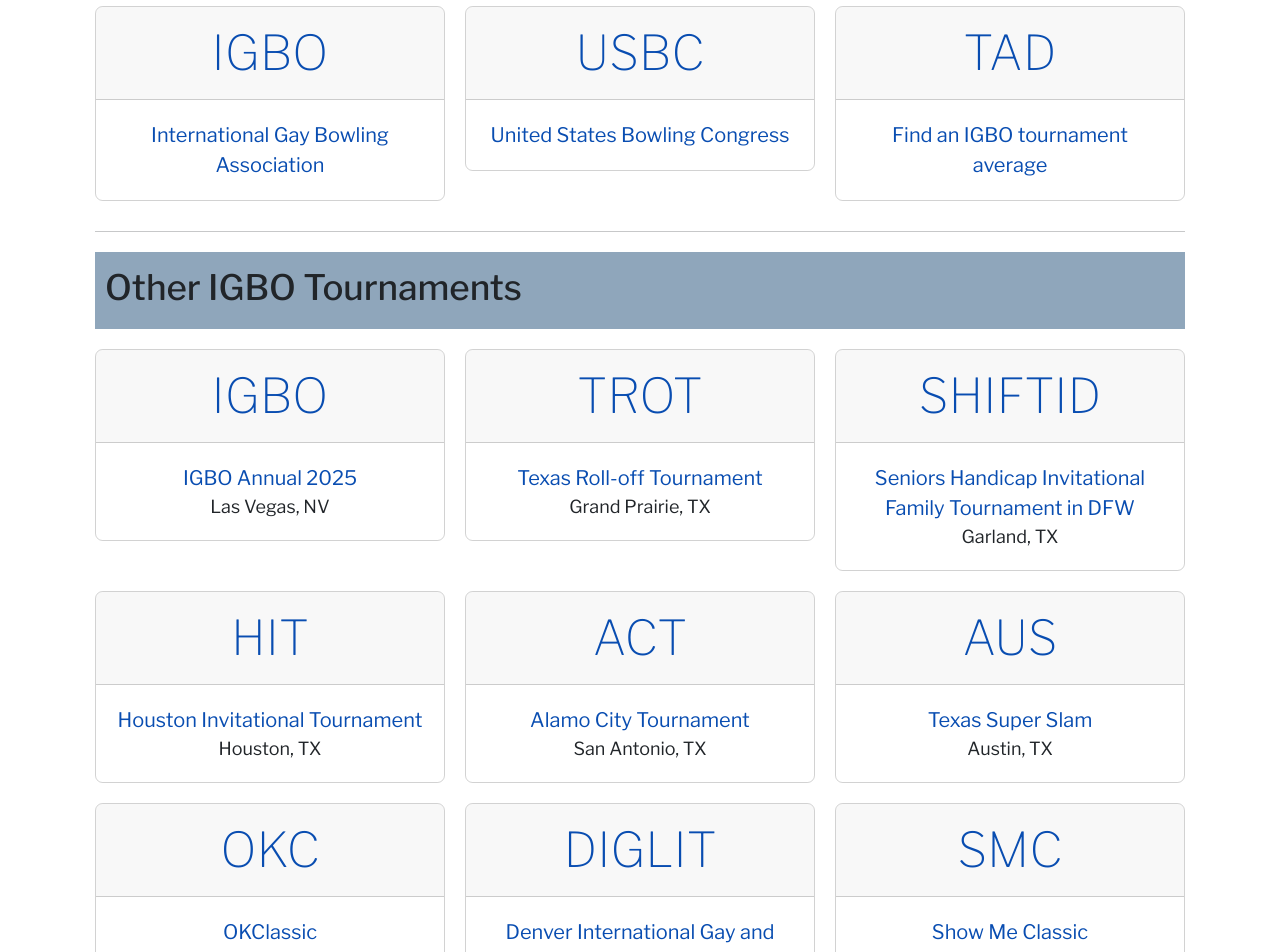
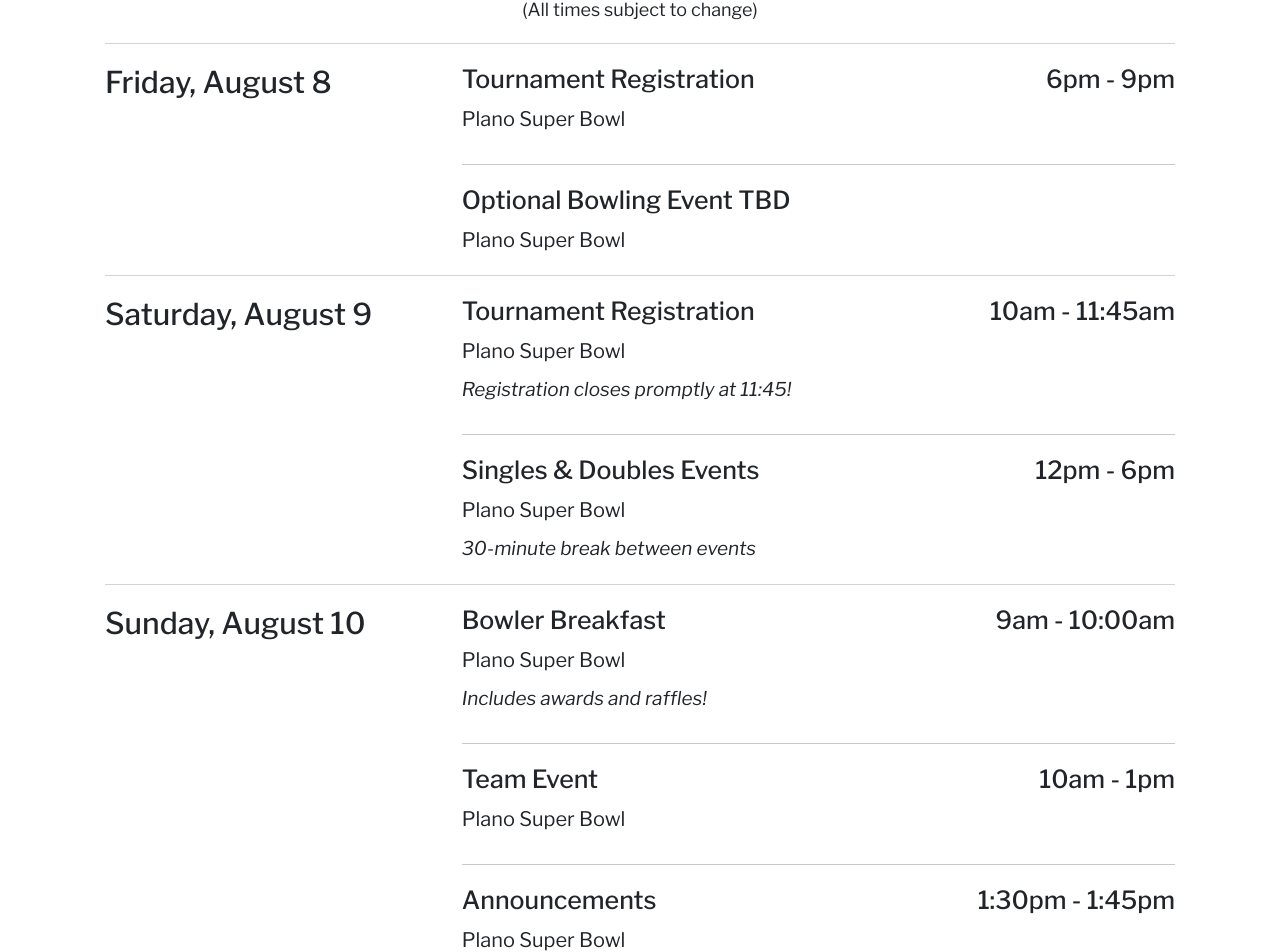
Before and after one commit to tournio/bigdclassic-nextjs, a Next.js app: page / in a window 1280 px wide. Shown: the part 2032-2984 px from the top of the page. Built offline with nearby package versions, Linux system fonts and the light colour scheme; a web font is replaced by a local one.

Commit message:
Schedule updates

```diff
--- a/src/components/Schedule/Schedule.js
+++ b/src/components/Schedule/Schedule.js
@@ -8,16 +8,16 @@
       date: 'Friday, August 8',
       events: [
         {
-          name: 'Tournament Check-in',
+          name: 'Tournament Registration',
           detail: 'Plano Super Bowl',
-          more: 'Bowlers from Shift B prioritized from 5-7pm',
-          time: '5pm - 9pm',
+          more: '',
+          time: '6pm - 9pm',
         },
         {
-          name: 'Singles & Doubles Events (Shift B)',
+          name: 'Optional Bowling Event TBD',
           detail: 'Plano Super Bowl',
           more: '',
-          time: '7pm - 11:30pm',
+          time: '',
         },
       ],
     },
@@ -27,20 +27,14 @@
         {
           name: 'Tournament Registration',
           detail: 'Plano Super Bowl',
-          more: 'Event room, behind lanes 1-6',
-          time: '10am - 11:30am',
+          more: 'Registration closes promptly at 11:45!',
+          time: '10am - 11:45am',
         },
         {
-          name: 'Singles & Doubles Events (Shift A)',
+          name: 'Singles & Doubles Events',
           detail: 'Plano Super Bowl',
           more: '30-minute break between events',
           time: '12pm - 6pm',
-        },
-        {
-          name: 'Team Event (Shift B)',
-          detail: 'Plano Super Bowl',
-          more: '',
-          time: '7pm - 10:00pm',
         },
       ],
     },
@@ -48,13 +42,13 @@
       date: 'Sunday, August 10',
       events: [
         {
-          name: 'Singles/Doubles Awards Breakfast',
+          name: 'Bowler Breakfast',
           detail: 'Plano Super Bowl',
-          more: 'Bowlers from both shifts are welcome!',
+          more: 'Includes awards and raffles!',
           time: '9am - 10:00am',
         },
         {
-          name: 'Team Event (Shift A)',
+          name: 'Team Event',
           detail: 'Plano Super Bowl',
           more: '',
           time: '10am - 1pm',
@@ -62,14 +56,14 @@
         {
           name: 'Announcements',
           detail: 'Plano Super Bowl',
-          more: 'Team & All Events winners, special awards, Scratch Shootout qualifiers',
-          time: '1:15pm - 1:30pm',
+          more: 'Team & All Events awards, Scratch Shootout qualifiers',
+          time: '1:30pm - 1:45pm',
         },
         {
           name: 'Scratch Shootout',
           detail: 'Plano Super Bowl',
           more: '',
-          time: '1:30pm - 4pm',
+          time: '1:45pm - 4pm',
         },
       ]
     },
--- a/src/pages/index.js
+++ b/src/pages/index.js
@@ -28,7 +28,7 @@
 
       <Location/>
 
-      {/*<Schedule/>*/}
+      <Schedule/>
 
       {/*<Hotel/>*/}
       <Links/>
```
